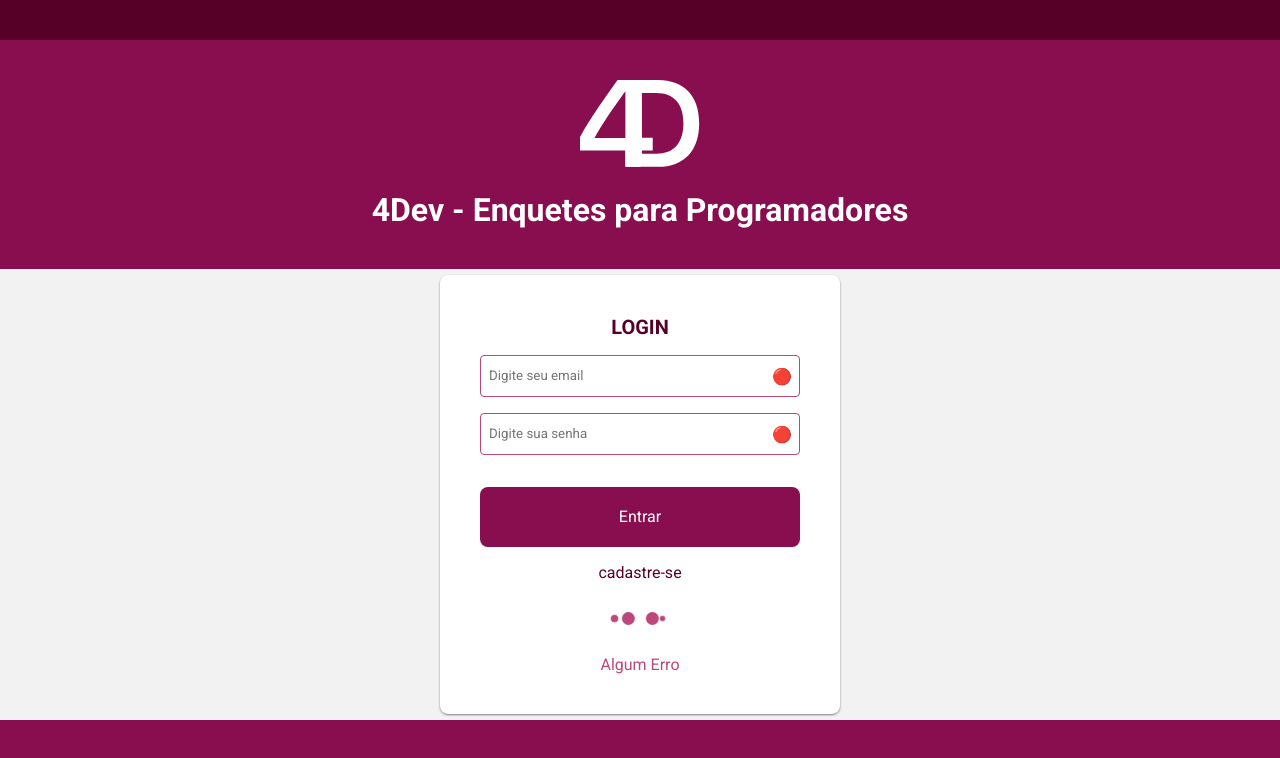
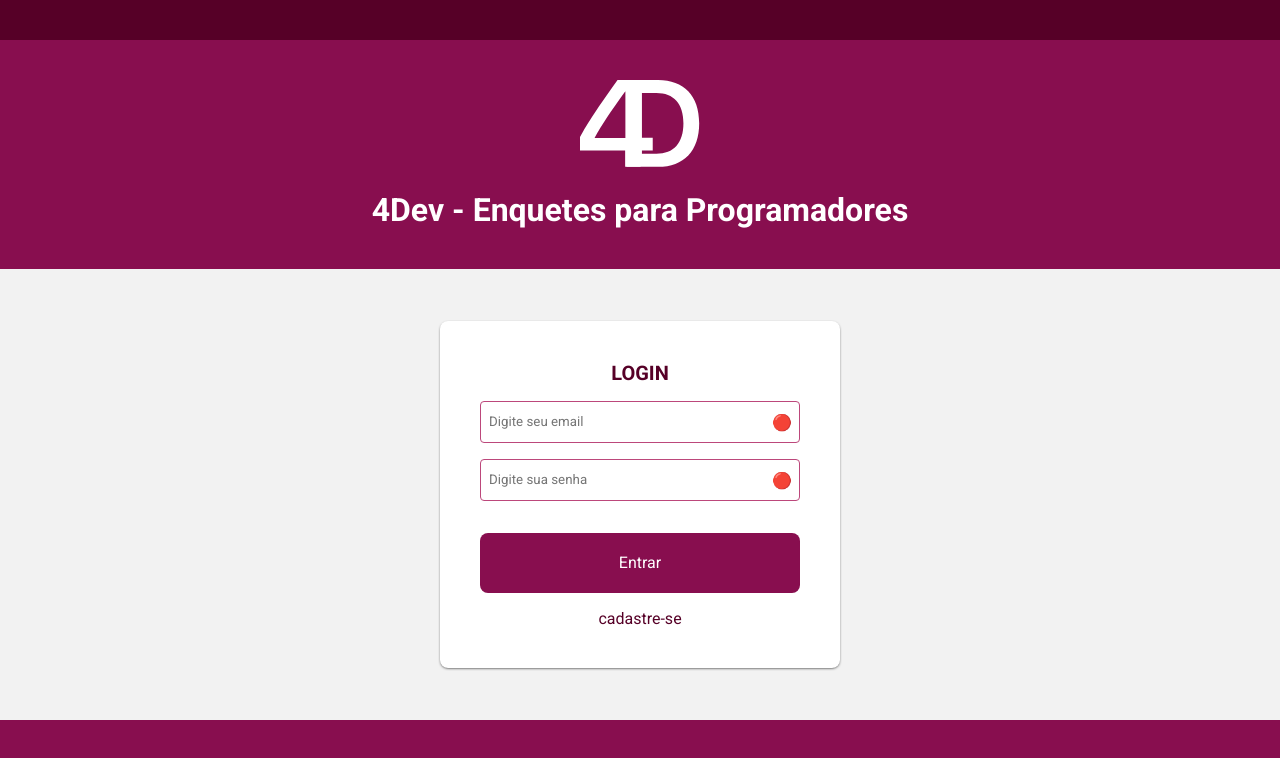
Before and after one commit to MatheusCarvalho95/react-js-tdd-clean-solid, a React app: page /login in a window 1280 px wide. Shown: the top 758 px of the page. Built offline with nearby package versions, Linux system fonts and the light colour scheme.

Commit message:
feat: add form status context

```diff
--- /dev/null
+++ b/src/presentation/components/context/form/index.ts
@@ -0,0 +1,8 @@
+import { createContext } from "react";
+export type StateProps = {
+  isLoading: boolean;
+  errorMessage?: string;
+};
+export default createContext<StateProps>({
+  isLoading: false,
+});
--- a/src/presentation/components/formStatus/index.tsx
+++ b/src/presentation/components/formStatus/index.tsx
@@ -1,12 +1,16 @@
-import React from "react";
+import React, { useContext } from "react";
 import Loading from "../loading";
 import Styles from "./styles.scss";
+import Context, { StateProps } from "../context/form";
 
 const FormStatus: React.FC = () => {
+  const { isLoading, errorMessage } = useContext<StateProps>(Context);
   return (
-    <div className={Styles.statusContainer}>
-      <Loading className={Styles.loading} />
-      <span className={Styles.statusError}>Algum Erro</span>
+    <div data-testid="status-container" className={Styles.statusContainer}>
+      {isLoading && <Loading className={Styles.loading} />}
+      {errorMessage && !isLoading && (
+        <span className={Styles.statusError}>{errorMessage}</span>
+      )}
     </div>
   );
 };
--- a/src/presentation/components/input/index.tsx
+++ b/src/presentation/components/input/index.tsx
@@ -10,6 +10,7 @@ const Input: React.FC<Props> = (props: Props) => {
   const enableDataInput = (e: React.FocusEvent<HTMLInputElement>): void => {
     e.target.readOnly = false;
   };
+
   return (
     <div className={Styles.inputContainer}>
       <input {...props} readOnly onFocus={enableDataInput} />
--- a/src/presentation/pages/login/index.tsx
+++ b/src/presentation/pages/login/index.tsx
@@ -1,24 +1,34 @@
-import React from "react";
+import React, { useState } from "react";
 import Header from "@/presentation/components/login/header";
 import Footer from "@/presentation/components/footer";
 import Input from "@/presentation/components/input";
 import FormStatus from "@/presentation/components/formStatus";
 import Styles from "./styles.scss";
+import Context, { StateProps } from "../../components/context/form";
 
 const Login: React.FC = () => {
+  const [status, setStatus] = useState<StateProps>({
+    isLoading: false,
+  });
   return (
     <div className={Styles.login}>
       <Header />
+      <Context.Provider value={status}>
         <form className={Styles.form}>
           <h2>Login</h2>
           <Input type="email" name="email" placeholder="Digite seu email" />
-        <Input type="password" name="password" placeholder="Digite sua senha" />
+          <Input
+            type="password"
+            name="password"
+            placeholder="Digite sua senha"
+          />
           <button type="submit" className={Styles.submitButton}>
             Entrar
           </button>
           <span className={Styles.signUpLink}>Cadastre-se</span>
           <FormStatus />
         </form>
+      </Context.Provider>
       <Footer />
     </div>
   );
```
Also changed, not shown: .eslintrc.json. Lines whose indentation alone changed are shown as unchanged.
